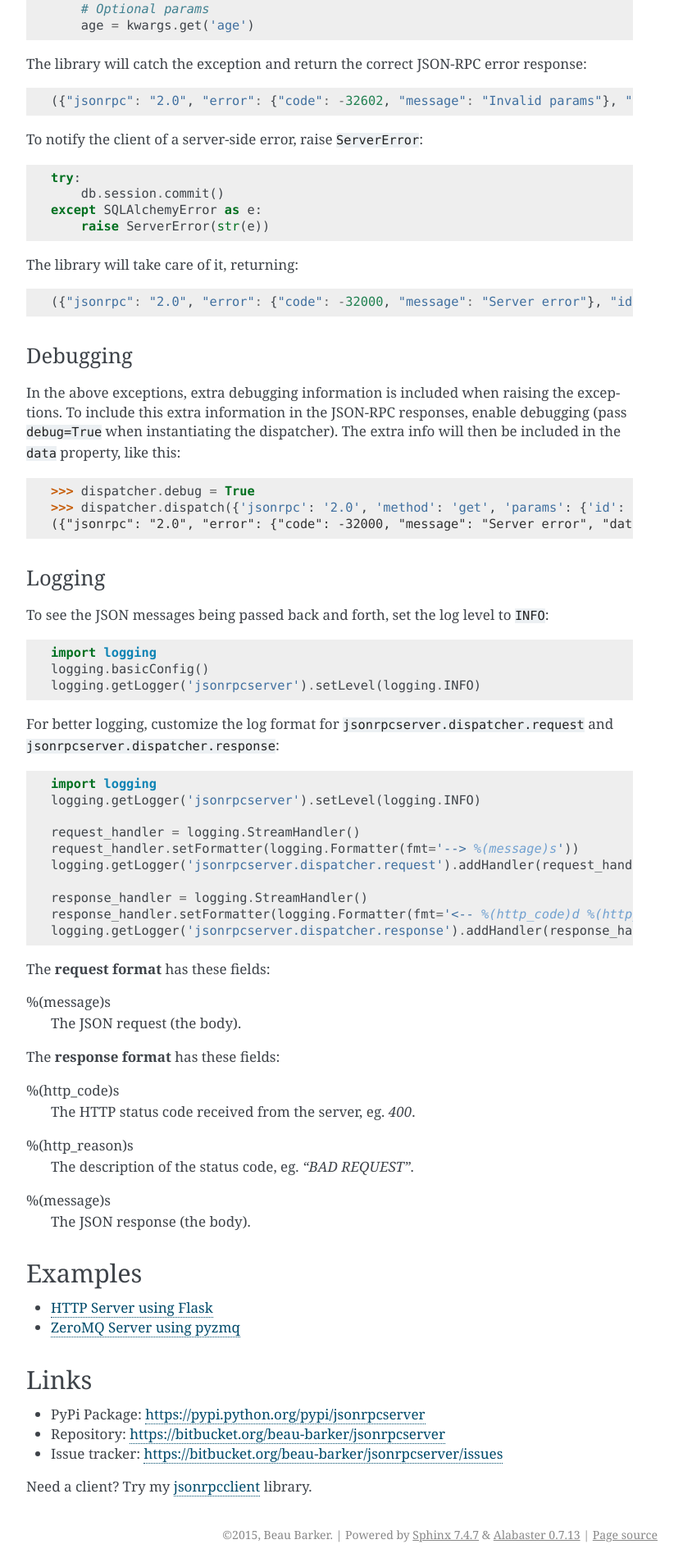
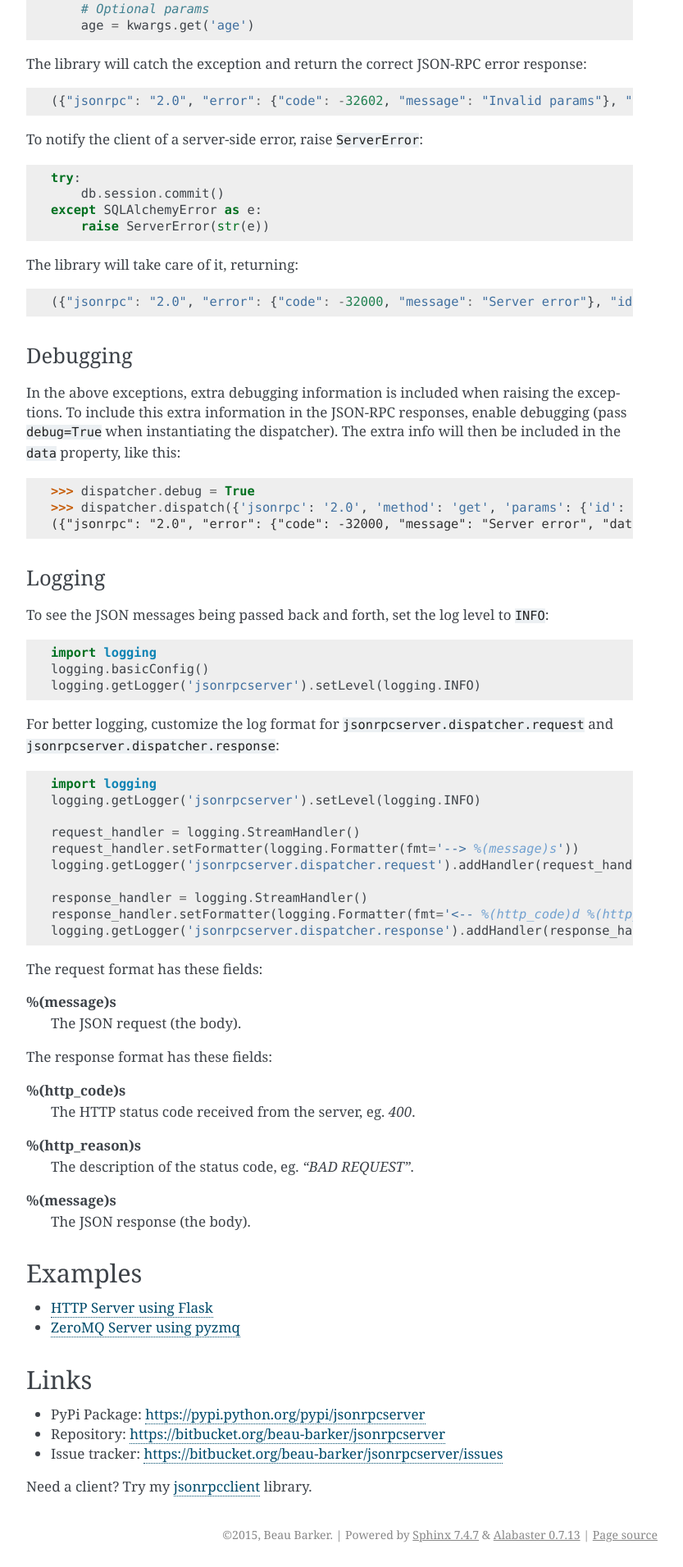
Before and after one commit to explodinglabs/jsonrpcserver, a Sphinx documentation site: the page built from doc/index.rst, in a window 1280 px wide. Shown: the part 1552-3463 px from the top of the page at 82% size, without its empty margins (238-1071 px from the left). Built offline with Sphinx 7.4.7, drawn with Linux system fonts in a browser that asks for light colours.

Commit message:
Documentation theme changes

```diff
--- /dev/null
+++ b/doc/_static/custom.css
@@ -0,0 +1,3 @@
+dt {
+  font-weight: bold !important;
+}
--- a/doc/conf.py
+++ b/doc/conf.py
@@ -22,6 +22,9 @@ import alabaster
 # add these directories to sys.path here. If the directory is relative to the
 # documentation root, use os.path.abspath to make it absolute, like shown here.
 #sys.path.insert(0, os.path.abspath('.'))
+
+def setup(app):
+    app.add_stylesheet('custom.css')
 
 # -- General configuration ------------------------------------------------
 
--- a/doc/index.rst
+++ b/doc/index.rst
@@ -127,12 +127,12 @@ For better logging, customize the log format for
     response_handler.setFormatter(logging.Formatter(fmt='<-- %(http_code)d %(http_reason)s %(message)s'))
     logging.getLogger('jsonrpcserver.dispatcher.response').addHandler(response_handler)
 
-The **request format** has these fields:
+The request format has these fields:
 
 %(message)s
     The JSON request (the body).
 
-The **response format** has these fields:
+The response format has these fields:
 
 %(http_code)s
     The HTTP status code received from the server, eg. *400*.
```
